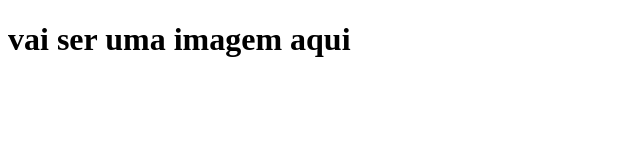
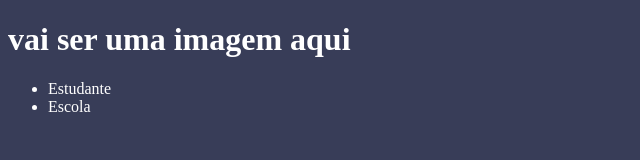
Before and after one commit to Kkauane/SS-KAU-3, a plain HTML site: page index.html in a window 1280 px wide. Shown: the whole page, without its empty margins (0-640 px from the left). Drawn offline with Linux system fonts and the light colour scheme.

Commit message:
Add files via upload

```diff
--- a/index.html
+++ b/index.html
@@ -5,10 +5,24 @@
     <meta http-equiv="X-UA-Compatible" content="IE=edge">
     <meta name="viewport" content="width=device-width, initial-scale=1.0">
     <title>Document</title>
+</head>
+<style>
+
+    body{
+        background-color: #383d58;
+        color: white;
+    }
+</style>
+
 <body>
-    <h1>vai ser uma imagem aqui
+    <header>
+</body>
+<h1>vai ser uma imagem aqui</h1>
+<ul>
+    <li>Estudante</li>
+    <li>Escola</li>
+</ul>
+</header>
 
-    </h1>
-</body>
 </body>
 </html>
```
